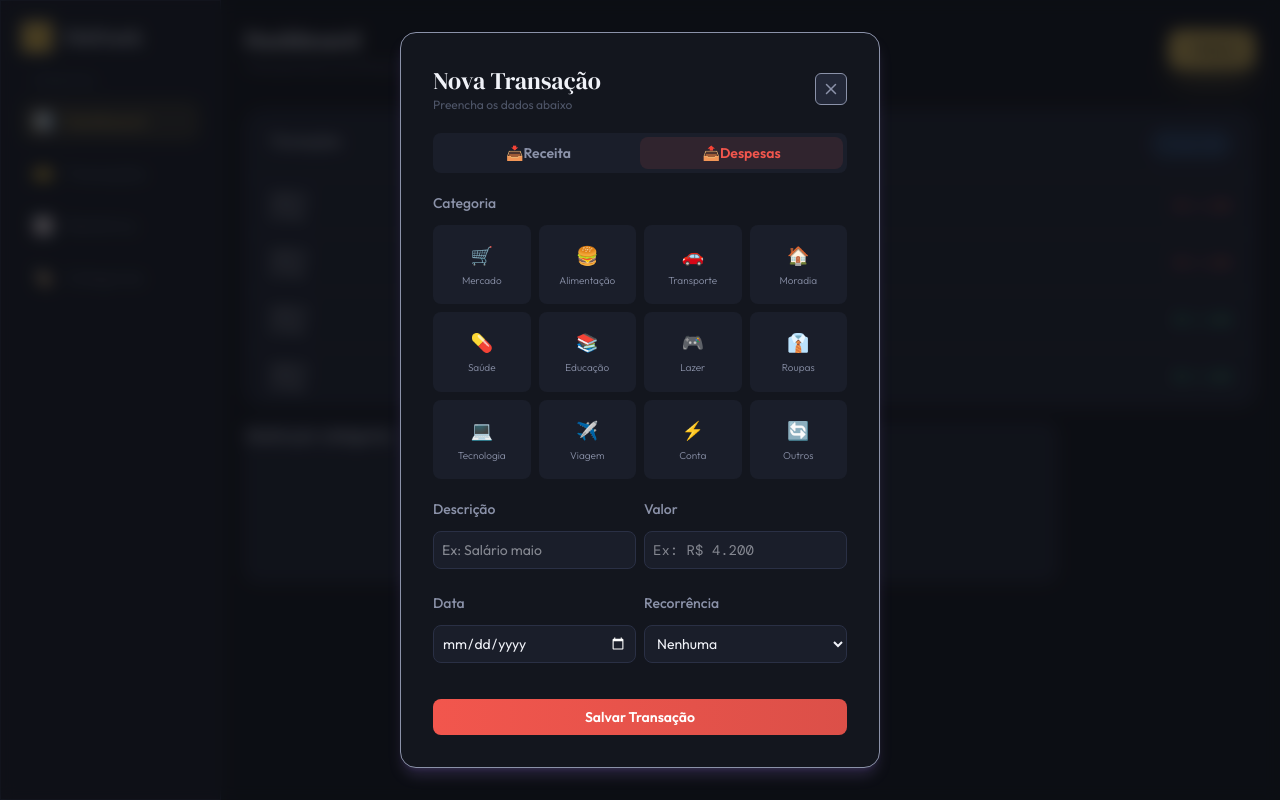
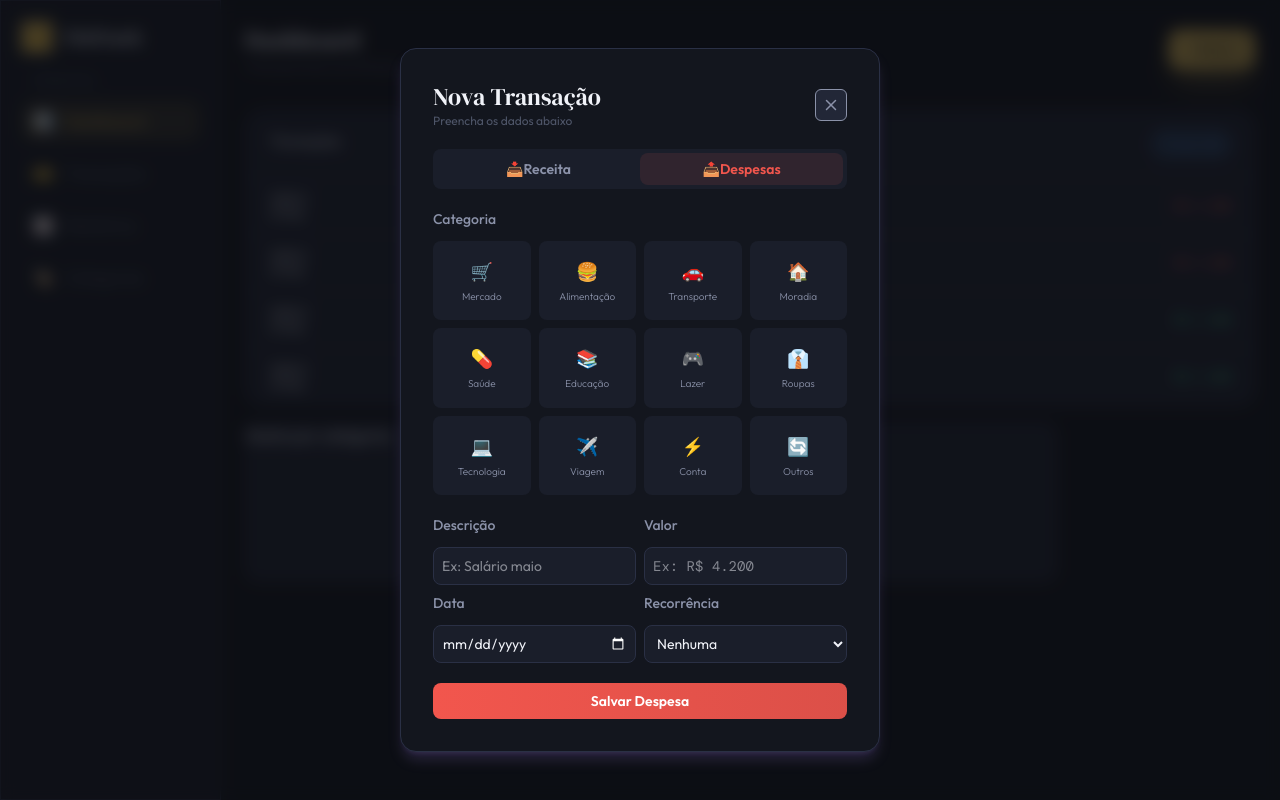
Before and after one commit to Estangler/FinTrack, a React (Vite) app: page / in a window 1280 px wide. Both pictures are taken after a click on the button "+Nova". Built offline with nearby package versions, Linux system fonts and the light colour scheme; a web font is replaced by a local one.

Commit message:
feat: update modal components; refine form structure, enhance button labels, and improve category naming

```diff
--- a/src/components/modal/ModalForm.tsx
+++ b/src/components/modal/ModalForm.tsx
@@ -22,7 +22,7 @@ export default function ModalForm({
   handleChange,
 }: ModalFormProps) {
   return (
-    <form className="space-y-4 grid grid-cols-2 gap-2 text-txt-primary">
+    <form className="grid grid-cols-2 gap-2 text-txt-primary">
       <label htmlFor="description" className="space-y-3">
         <p className="text-txt-secondary font-medium">Descrição</p>
         <input
@@ -36,7 +36,7 @@ export default function ModalForm({
         />
       </label>
 
-      <label htmlFor="wage" className="space-y-3">
+      <label htmlFor="amount" className="space-y-3">
         <p className="text-txt-secondary font-medium">Valor</p>
         <input
           type="text"
--- a/src/components/modal/TransactionModal.tsx
+++ b/src/components/modal/TransactionModal.tsx
@@ -47,7 +47,7 @@ export default function TransactionModal({
       isOpen={isModalOpen}
       onRequestClose={handleModal}
       overlayClassName={`fixed inset-0 bg-base/70 backdrop-blur-sm flex items-center justify-center`}
-      className={`bg-surface border border-txt-secondary outline-none p-8 rounded-2xl w-full max-w-120 shadow-accent-purple/20 shadow-lg space-y-5 text-txt-secondary text-sm m-2`}
+      className={`bg-surface border border-hover outline-none p-8 rounded-2xl w-full max-w-120 shadow-accent-purple/20 shadow-lg space-y-5 text-txt-secondary text-sm m-2`}
     >
       <ModalHeader handleModal={handleModal} />
 
@@ -86,7 +86,9 @@ export default function TransactionModal({
           className={`${state.currentTransaction.transactionType === "income" ? "bg-linear-to-r from-accent-gold to-accent-gold/90 text-base shadow-xl/30 shadow-accent-gold" : "bg-linear-to-r from-accent-red to-accent-red/90 text-[#fff]"} py-2 px-1 rounded-lg cursor-pointer transition-all duration-200 ease-linear w-full hover:opacity-50`}
           onClick={onSaveTransaction}
         >
-          Salvar Transação
+          {state.currentTransaction.transactionType === "income"
+            ? "Salvar Receita"
+            : "Salvar Despesa"}
         </button>
       </div>
     </Modal>
--- a/src/components/modal/TransactionTypeSelector.tsx
+++ b/src/components/modal/TransactionTypeSelector.tsx
@@ -16,6 +16,7 @@ export default function TransactionTypeSelector({
         <span>📥</span>
         <p className="capitalize">receita</p>
       </button>
+
       <button
         className={`flex-1 rounded-lg h-8 font-semibold flex items-center justify-center cursor-pointer ${categorie === "expense" && `bg-accent-red/10 text-accent-red transition-all duration-200 ease-in-out`}`}
         onClick={() => onSelectType("expense")}
--- a/src/components/modal/data/category.ts
+++ b/src/components/modal/data/category.ts
@@ -2,7 +2,7 @@ import type { Category } from "../types/category";
 
 export const incomeCategories: Category[] = [
   { icon: "💰", label: "Salário" },
-  { icon: "📈", label: "Invest." },
+  { icon: "📈", label: "Investimento" },
   { icon: "🎁", label: "Presente" },
   { icon: "🔄", label: "Outros" },
 ];
```
